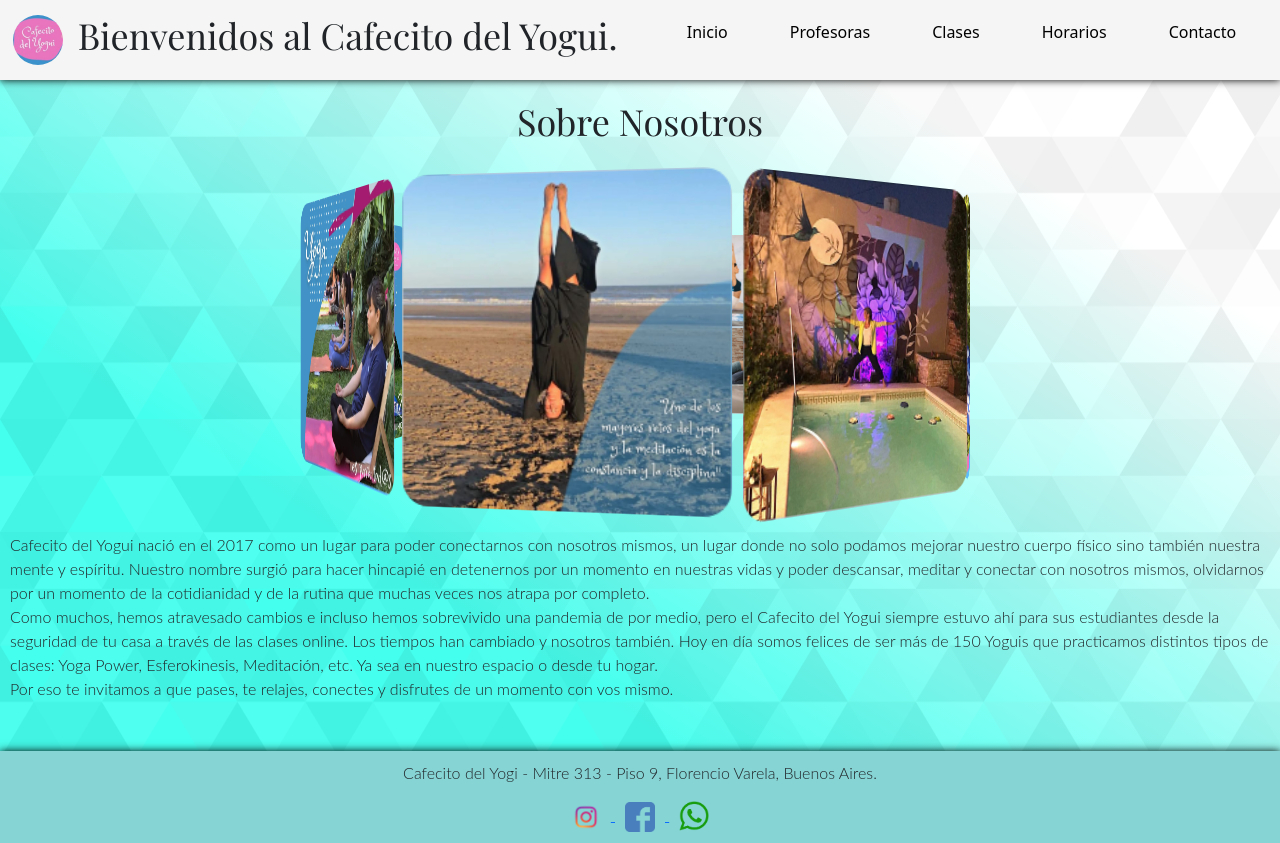
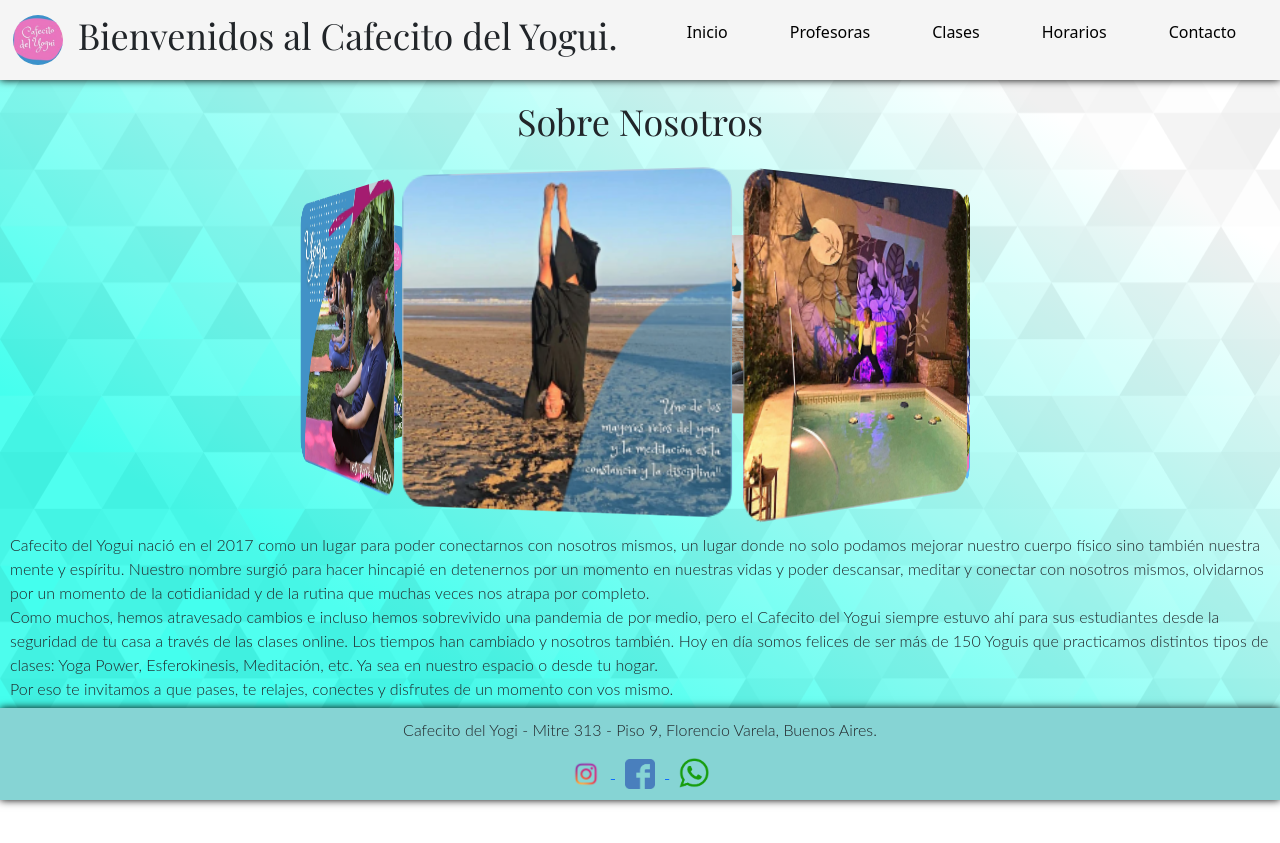
Before and after one commit to Jonyaalvarez/cafecito-del-yogui, a website: page Index.html in a window 1280 px wide. After the commit the page ends 800 px from the top, so only its background shows below. Drawn offline with nearby package versions, Linux system fonts and the light colour scheme.

Commit message:
Arreglo del footer

```diff
--- a/scss/Layout/footer.scss
+++ b/scss/Layout/footer.scss
@@ -9,6 +9,10 @@
 }
 
 footer{
+    position: fixed;
+    z-index: 100;
+    bottom: 0;
+    left: 0;
     min-height: 80px;
     width: 100%;
     background-color: $primary-color;
--- a/scss/Layout/main.scss
+++ b/scss/Layout/main.scss
@@ -1,6 +1,7 @@
 
 main{
     *{
+        margin-bottom: 80px;
         margin: 0;
         padding: 0;
         box-sizing: content-box;
```
Also changed, not shown: css/estilo.css (added), css/main.css.
